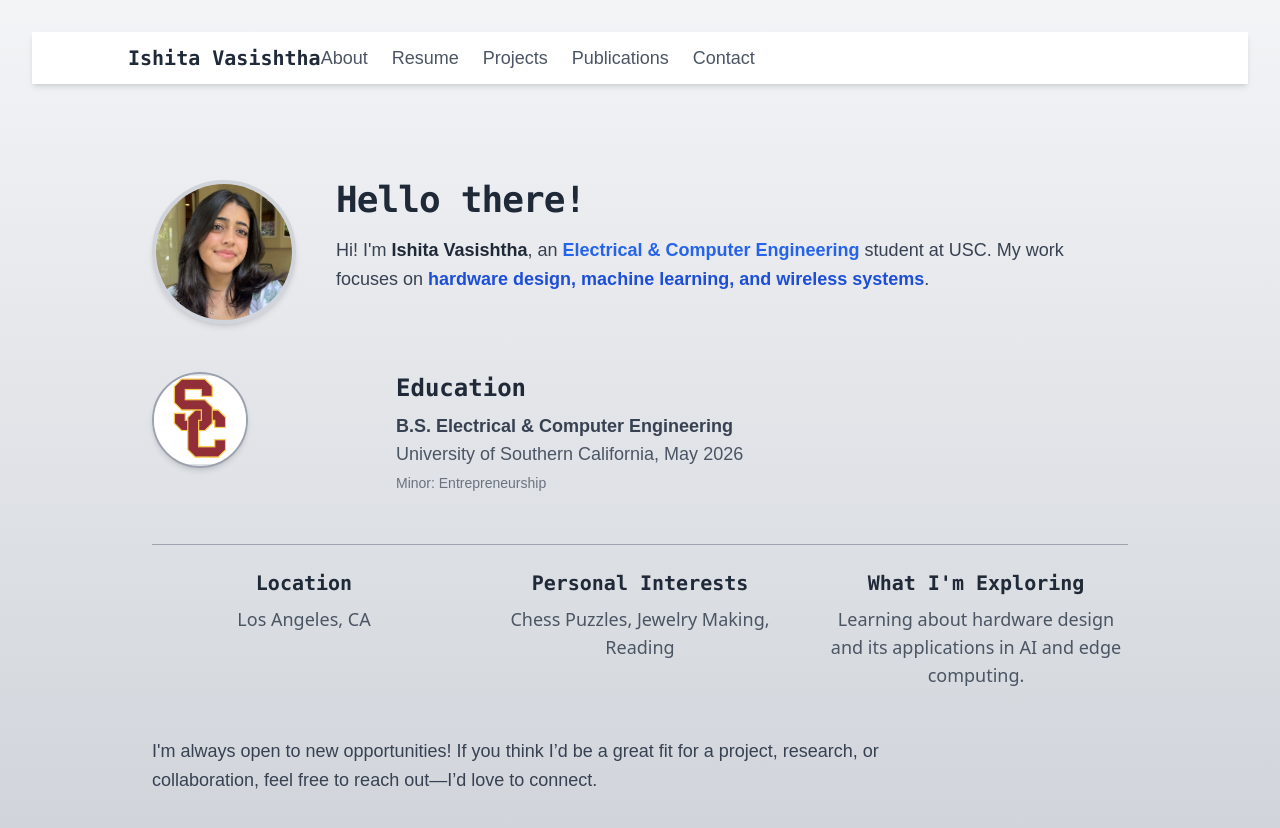
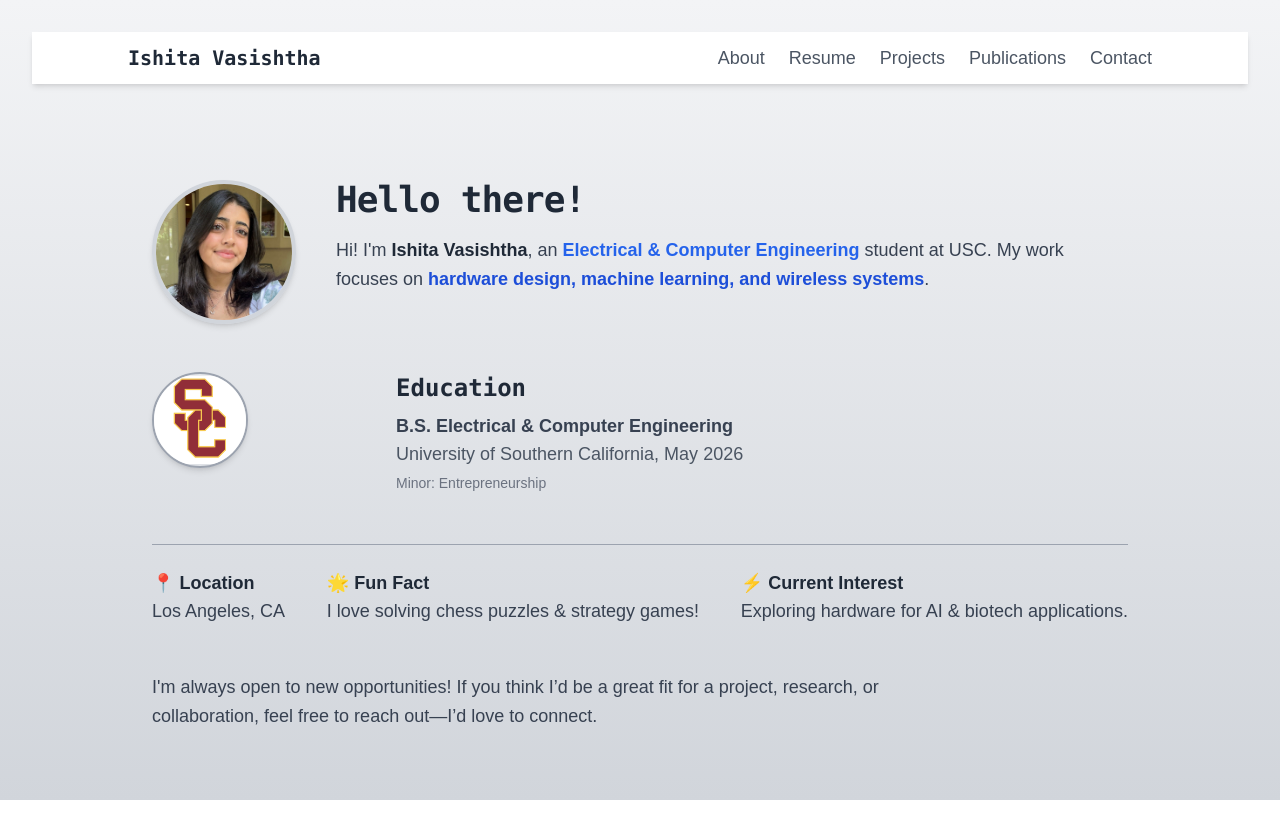
Before and after one commit to ishitav/ishitav.github.io, a Next.js app: page /ishitav.github.io/about in a window 1280 px wide. After the commit the page ends 800 px from the top, so only its background shows below. Built offline with nearby package versions, Linux system fonts and the light colour scheme.

Commit message:
reverted to old abt page, and updated header spacing

```diff
--- a/components/Header.js
+++ b/components/Header.js
@@ -9,7 +9,7 @@ export default function Header() {
         </a>
 
         {/* 🔹 Right - Navigation Links */}
-        <div className="flex space-x-6 ml-10px">
+        <div className="flex space-x-6 ml-5px">
           {[
             { name: "About", href: "/about" },
             { name: "Resume", href: "/resume" },
--- a/src/app/about/page.js
+++ b/src/app/about/page.js
@@ -51,30 +51,23 @@ export default function About() {
           </div>
         </div>
 
-        {/* 🔹 Quick Info Section (Balanced & Professional) */}
-      <div className="mt-12 border-t border-gray-400 pt-6 text-lg text-gray-700">
-        <div className="grid grid-cols-1 sm:grid-cols-3 gap-8 text-center">
-
-          {/* Location */}
-          <div className="flex flex-col items-center">
-            <span className="text-xl font-semibold text-gray-800 font-mono">Location</span>
-            <p className="mt-2 text-gray-600 font-sans">Los Angeles, CA</p>
+        {/* 🔹 Quick Info Section (More Spread Out & Readable) */}
+        <div className="mt-12 border-t border-gray-400 pt-6 text-lg text-gray-700">
+          <div className="flex flex-col sm:flex-row justify-between sm:space-x-10">
+            <div>
+              <span className="font-semibold text-gray-800">📍 Location</span> <br />
+              Los Angeles, CA
+            </div>
+            <div>
+              <span className="font-semibold text-gray-800">🌟 Fun Fact</span> <br />
+              I love solving chess puzzles & strategy games!
+            </div>
+            <div>
+              <span className="font-semibold text-gray-800">⚡ Current Interest</span> <br />
+              Exploring hardware for AI & biotech applications.
+            </div>
           </div>
-
-          {/* Personal Interests */}
-          <div className="flex flex-col items-center">
-            <span className="text-xl font-semibold text-gray-800 font-mono">Personal Interests</span>
-            <p className="mt-2 text-gray-600 font-sans">Chess Puzzles, Jewelry Making, Reading</p>
-          </div>
-
-          {/* What I'm Exploring */}
-          <div className="flex flex-col items-center">
-            <span className="text-xl font-semibold text-gray-800 font-mono">What I'm Exploring</span>
-            <p className="mt-2 text-gray-600 font-sans">Learning about hardware design and its applications in AI and edge computing.</p>
-          </div>
-
         </div>
-      </div>
 
         {/* 🔹 Opportunity Section */}
         <p className="mt-12 text-lg text-gray-700 leading-relaxed sm:w-3/4">
```
